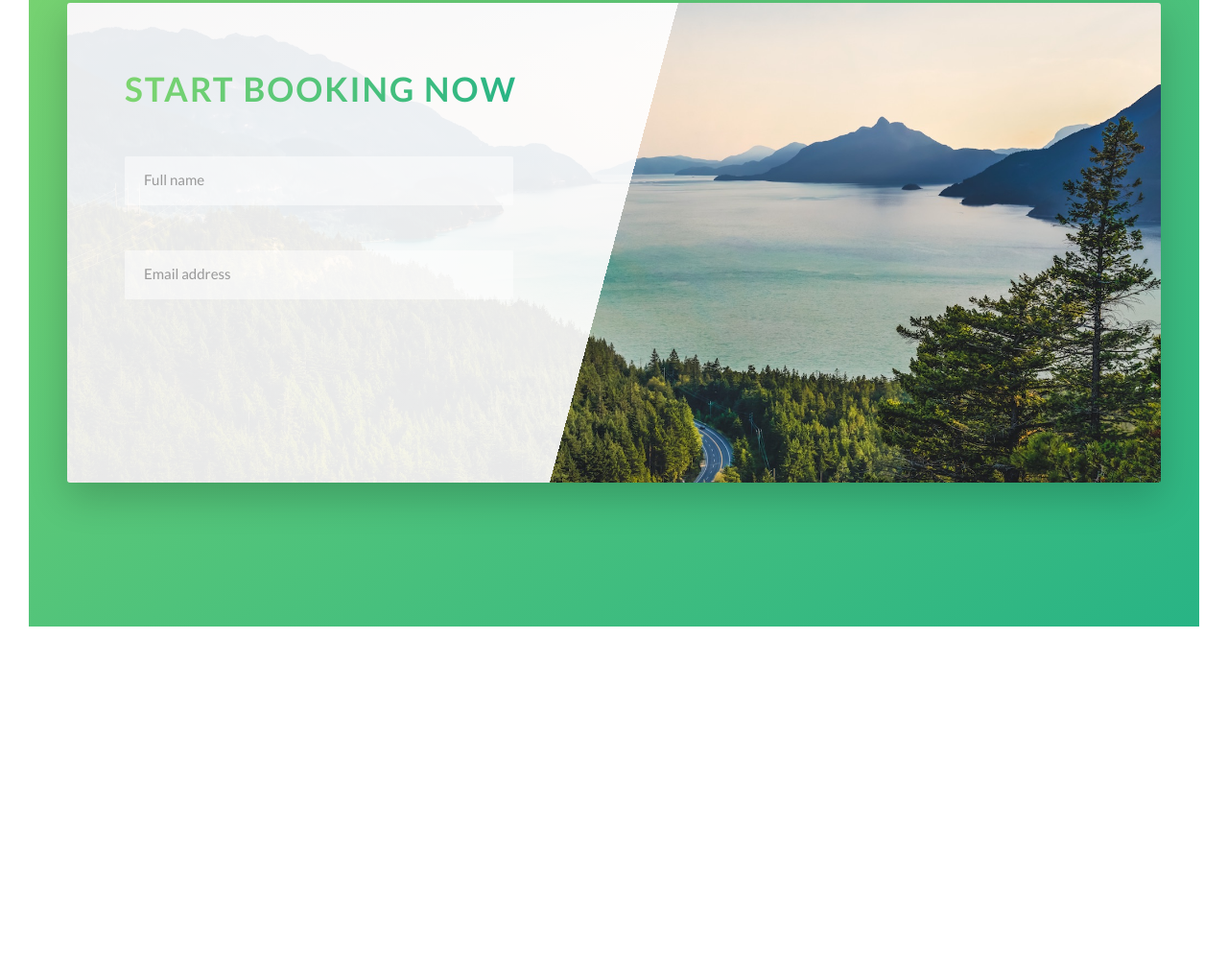
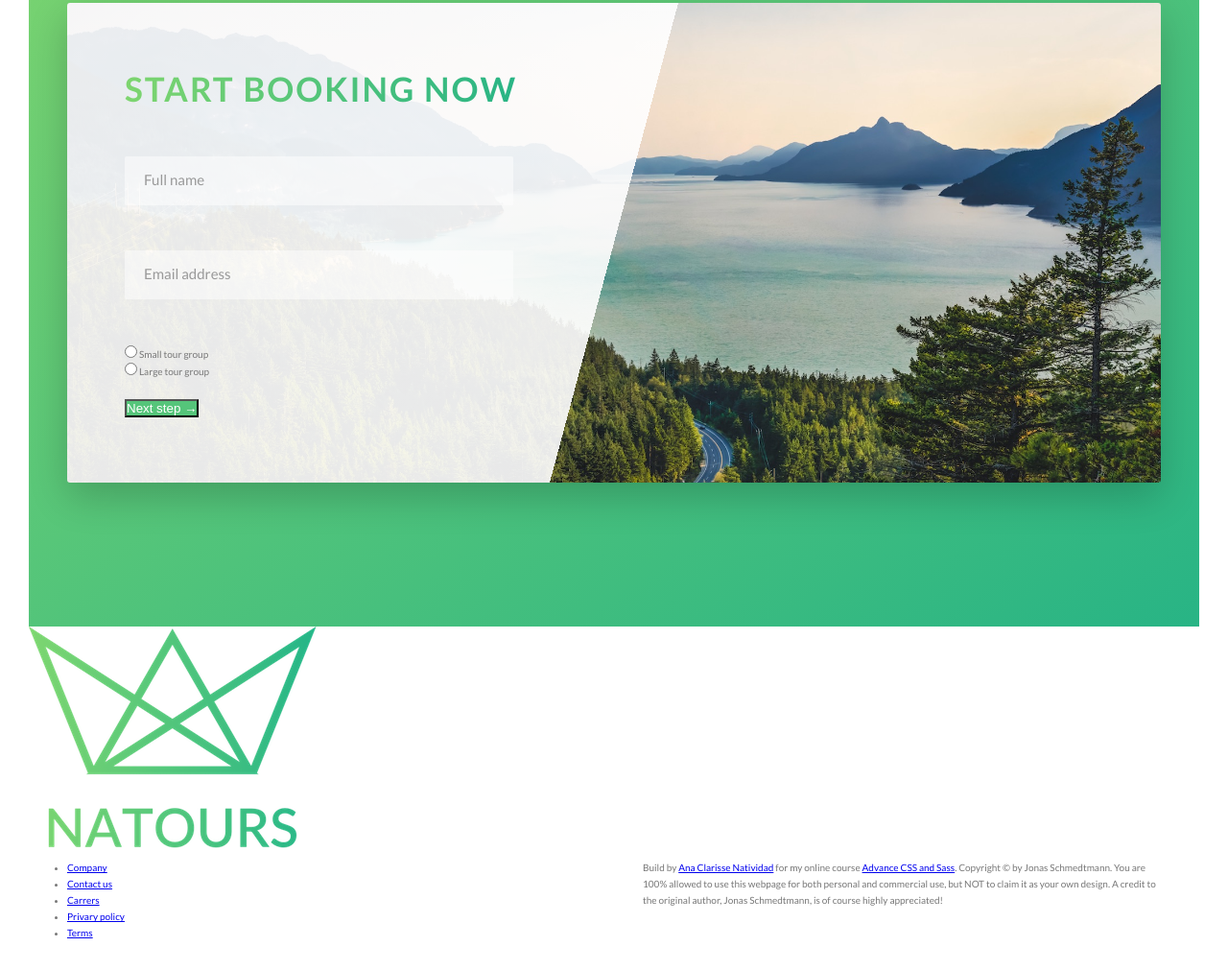
Before and after one commit to anaclarisse14/Projects, a website: page natours/index.html in a window 1280 px wide. Shown: the part 4614-5625 px from the top of the page at 96% size. Before the commit the page ends 5297 px from the top, so only its background shows below. Drawn offline with Linux system fonts and the light colour scheme.

Commit message:
updated html

```diff
--- a/natours/index.html
+++ b/natours/index.html
@@ -269,11 +269,11 @@
                     <div class="book">
                       <div class="book__form">
                           <form action="#" class="form">
-                            <div class="u-margin-bottom-medium">
+                              <div class="u-margin-bottom-medium">
                                 <h2 class="heading-secondary">
                                     Start booking now
                                 </h2>
-                            </div>
+                             </div>
 
                               <div class="form__group">
                                   <input type="text" class="form__input" placeholder="Full name" id="name" required>
@@ -284,14 +284,57 @@
                                 <input type="email" class="form__input" placeholder="Email address" id="email" required>
                                 <label for="email" class="form__label">Email address</label>
                               </div>
+
+                              <div class="form__group u-margin-bottom-medium">
+                                  <div class="form__radio-group">
+                                      <input type="radio" class="form__radio-input" id="small" name="size">
+                                      <label for="small" class="form__radio-label">
+                                        <span class="form__radio-button"></span>
+                                        Small tour group</label>
+                                  </div>
+
+                                  <div class="form__radio-group">
+                                    <input type="radio" class="form__radio-input" id="large" name="size">
+                                    <label for="large" class="form__radio-label">
+                                        <span class="form__radio-button"></span>
+                                        Large tour group</label>
+                                 </div>
+                              </div>
+
+                              <div class="form__group">
+                                  <button class="btn btn--green"> Next step &rarr;</button>
+                             </div>
+
                           </form>
                       </div>
                     </div>
                 </div>
             </section>
+        </main>
 
-
-        </main>
+        <footer class="footer">
+            <div class="footer__logo-box">
+                <img src="img/logo-green-2x.png" alt="Full logo" class="footer__logo">
+            </div>
+           <div class="row">
+               <div class="col-1-of-2">
+                   <div class="footer__navigation">
+                       <ul class="footer__list">
+                           <li class="footer__item"><a href="#" class="footer__link">Company</a></li>
+                           <li class="footer__item"><a href="#" class="footer__link">Contact us</a></li>
+                           <li class="footer__item"><a href="#" class="footer__link">Carrers</a></li>
+                           <li class="footer__item"><a href="#" class="footer__link">Privary policy</a></li>
+                           <li class="footer__item"><a href="#" class="footer__link">Terms</a></li>
+                       </ul>
+                   </div>
+               </div>
+               <div class="col-1-of-2">
+                   <p class="footer__copyright">
+                       Build by <a href="#" class="footer__link">Ana Clarisse Natividad</a> for my online course <a href="#" class="footer__link">Advance CSS and Sass</a>. Copyright &copy; by Jonas Schmedtmann. You are 100% allowed to use this webpage for both personal and commercial use, but NOT to claim it as your own design. A credit to the original author, Jonas Schmedtmann, is of course highly appreciated!
+                   </p>
+               </div>
+           </div>
+        </footer>
 
 
 
```
